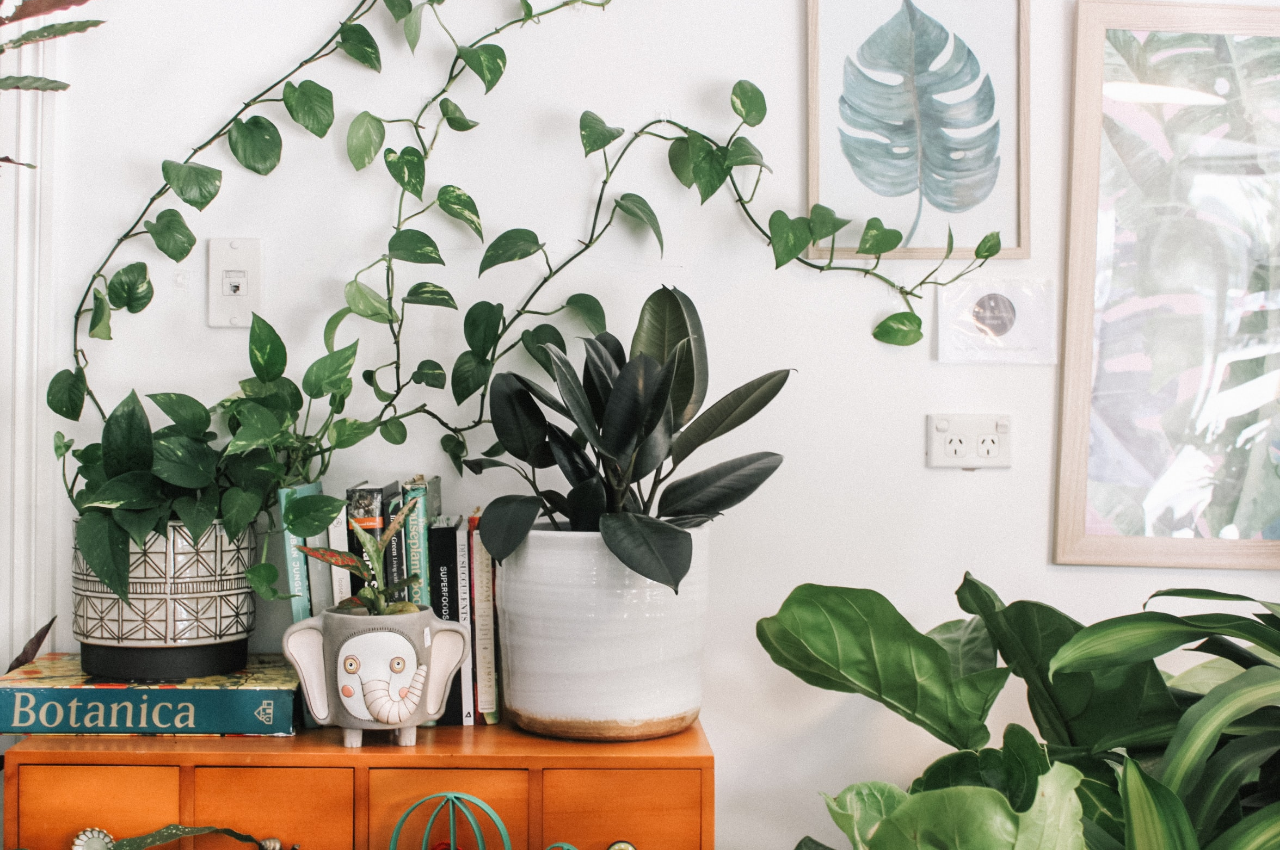
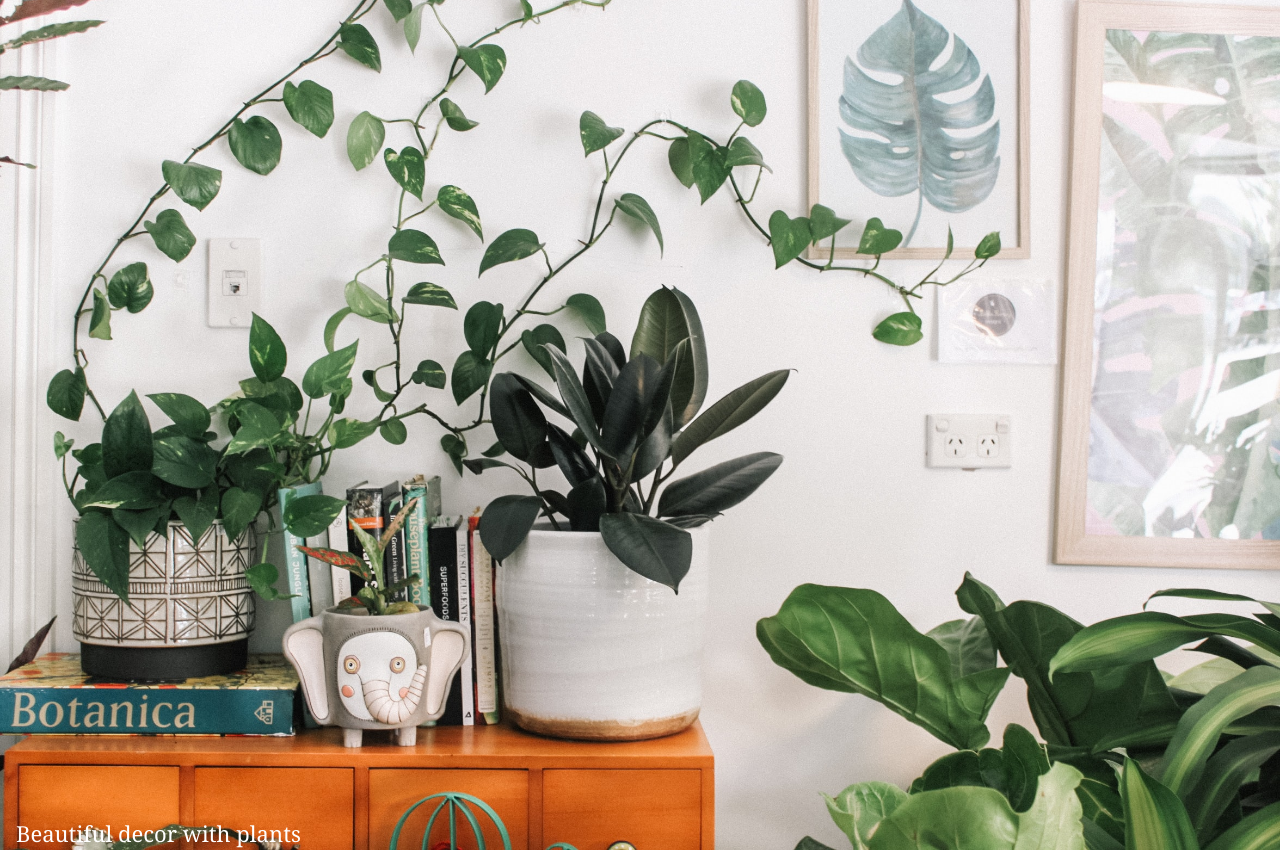
Before and after one commit to abbyleishman/wdd130, a plain HTML site: page littlestems/index.html in a window 1280 px wide. Shown: the part 103-955 px from the top of the page. Drawn offline with Linux system fonts and the light colour scheme.

Commit message:
Web Component

```diff
--- a/littlestems/index.html
+++ b/littlestems/index.html
@@ -22,9 +22,10 @@
             </nav>
         </header>
     </div>
-    <div id="home">
-            <img src="images/home1.jpg" alt="Snow" style="width:100%;">
-          </div>
+    <div class="container">
+        <img src="images/home1.jpg" alt="Home1" style="width:100%;">
+        <div class="bottom-left">Beautiful decor with plants</div>
+      </div>
         <section id="hero-msg">
             <h1 class="home-title">Houseplants Made Easy</h1>
             <h4 class="alt-title">Indoor & Outdoor Plants</h4>
--- a/littlestems/styles/style.css
+++ b/littlestems/styles/style.css
@@ -161,3 +161,16 @@ footer {
     padding: 40px;
     margin-top: 20px;
 }
+/* Container holding the image and the text */
+.container {
+    position: relative;
+    text-align: center;
+    color: white;
+}
+/* Bottom left text */
+.bottom-left {
+    position: absolute;
+    bottom: 8px;
+    left: 16px;
+    color: white;
+  }
```
